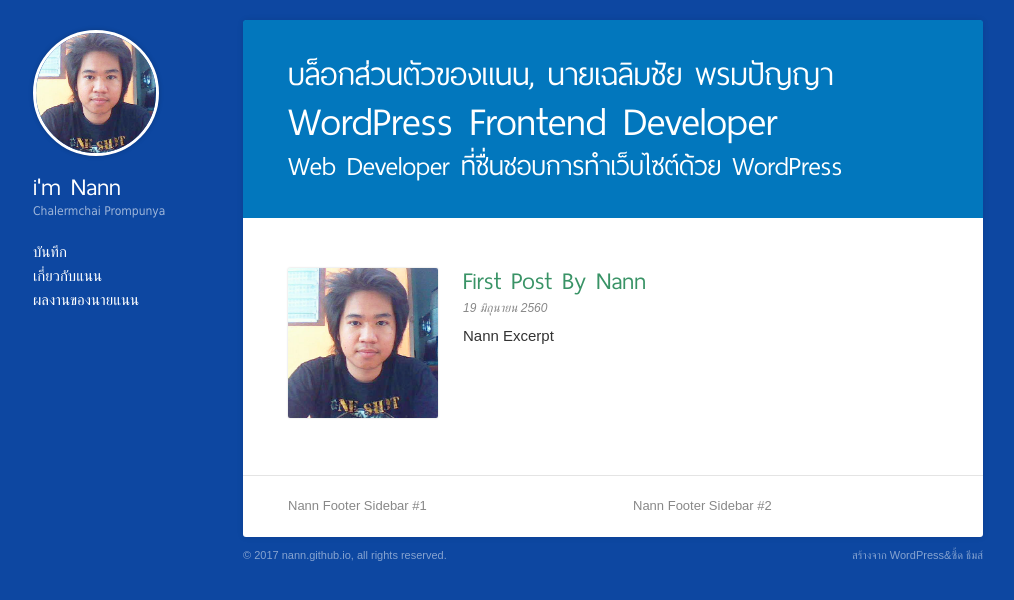
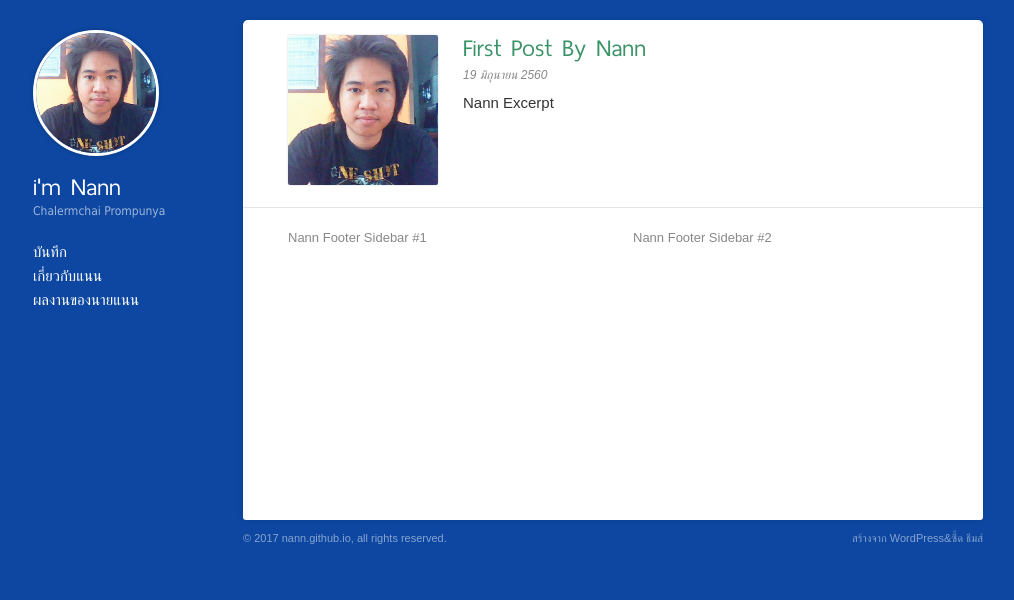
Before and after one commit to Nann/nann.github.io, a Jekyll site: the page built from blog/index.html, in a window 1280 px wide. Shown: the top 600 px of the page, without its empty margins (132-1146 px from the left). Built offline with Jekyll 4.4.1, drawn with Linux system fonts in a browser that asks for light colours.

Commit message:
Fix blog display

```diff
--- a/_layouts/default.html
+++ b/_layouts/default.html
@@ -6,6 +6,7 @@
     <title>{{ site.title }} by {{ site.github.owner_name }}</title>
 
     <link rel="stylesheet" href="{{ './assets/css/style.css?v=' | append: site.github.build_revision | relative_url }}">
+    <meta name="description" content="{{ page.description }}">
     <meta name="viewport" content="width=device-width,initial-scale=1" />
 
     <link rel="stylesheet" id="seed-css" href="{{ './assets/vendor/seedthemes/seed.css?v=' | append: site.github.build_revision | relative_url }}" type="text/css" media="all">
@@ -15,6 +16,31 @@
     <!--[if lt IE 9]>
     <script src="//html5shiv.googlecode.com/svn/trunk/html5.js"></script>
     <![endif]-->
+
+    <!-- open graph meta tags -->
+    {% if paginator.next_page == 2 %}
+    <meta property="og:title" content="{{ site.title }}">
+    <meta property="og:description" content="{{ site.description }}">
+    <meta property="og:image" content="{{ site.thumbnail }}">
+    {% else %}
+    <meta property="og:title" content="{{ page.title }}">
+    <meta property="og:description" content="{{ page.description }}">
+    <meta property="og:image" content="{{ page.thumbnail }}">
+    {% endif %}
+
+    <meta property="og:url" content="{{ site.url }}{{ page.url }}">
+    <meta property="og:site_name" content="{{ site.title }}">
+    <meta property="fb:admins" content="408693672823899">
+    <meta property="og:type" content="website">
+
+    <!-- twitter card meta tags -->
+    <meta name="twitter:card" content="summary">
+    <meta name="twitter:site" content="@nannchalermchai">
+    <meta name="twitter:domain" content="{{ site.url }}">
+    <meta name="twitter:creator" content="@nannchalermchai">
+    <meta name="twitter:url" content="{{ site.url }}{{ page.url }}">
+    <meta name="twitter:title" content="{{ page.title }}">
+    <meta name="twitter:description" content="{{ page.description }}">
   </head>
   <body>
     <div id="page" class="group">
--- a/_layouts/post.html
+++ b/_layouts/post.html
@@ -1,23 +1,7 @@
-<!doctype html>
-<html lang="{{ site.lang | default: "en-US" }}">
-  <head>
-    <meta charset="utf-8">
-    <meta http-equiv="X-UA-Compatible" content="chrome=1">
-    <title>{{ site.title }} by {{ site.github.owner_name }}</title>
+---
+layout: default
+---
 
-    <link rel="stylesheet" href="{{ './assets/css/style.css?v=' | append: site.github.build_revision | relative_url }}">
-    <meta name="viewport" content="width=device-width,initial-scale=1" />
-
-    <link rel="stylesheet" id="seed-css" href="{{ './assets/vendor/seedthemes/seed.css?v=' | append: site.github.build_revision | relative_url }}" type="text/css" media="all">
-    <!-- <link rel="stylesheet" id="font-awesome-css" href="{{ './assets/vendor/font-awesome/font-awesome.min.css?v=' | append: site.github.build_revision | relative_url }}" type="text/css" media="all"> -->
-    <link rel="stylesheet" id="seed-style-css" href="{{ './assets/css/style.css?v=' | append: site.github.build_revision | relative_url }}" type="text/css" media="all">
-    <link rel="stylesheet" id="custom-style-css" href="{{ './assets/css/custom.css?v=' | append: site.github.build_revision | relative_url }}" type="text/css" media="all">
-    <!--[if lt IE 9]>
-    <script src="//html5shiv.googlecode.com/svn/trunk/html5.js"></script>
-    <![endif]-->
-  </head>
-  <body>
-    <div id="page" class="group">
 <header id="head" class="group">
     <div id="brand">
         <a href="{{ '/' | prepend: site.baseurl }}" title="Nann" rel="home">
@@ -38,9 +22,7 @@
     <div id="mainnav" class="">
         <div class="menu-main-container">
             <ul id="menu-main" class="main">
-                        <li class="menu-item">
-                            <a href="/blog" title="บันทึก">บันทึก</a>
-                        </li>
+                <li class="menu-item"> <a href="/blog" title="บันทึก">บันทึก</a></li>
                 <li class="menu-item">เกี่ยวกับแนน</li>
                 <li class="menu-item">ผลงานของนายแนน</li>
             </ul>
@@ -49,14 +31,9 @@
 </header>
 <div id="main" class="group">
     <div id="content" class="group" role="main">
-                <div id="intro">
-                    <h3>บล็อกส่วนตัวของแนน, นายเฉลิมชัย พรมปัญญา</h3>
-                    <h1>WordPress Frontend Developer</h1>
-                    <h4>Web Developer ที่ชื่นชอบการทำเว็บไซต์ด้วย WordPress</h4>
-                </div>
-                <div class="items group">
+
         {{ content }}
-                </div>
+
         <div id="foot-widgets">
             <ul id="foot-widget">
                 <li>Nann Footer Sidebar #1</li>
@@ -73,6 +50,3 @@
         </div>
     </footer>
 </div>
-    </div>
-  </body>
-</html>
```
Lines whose indentation alone changed are shown as unchanged.
